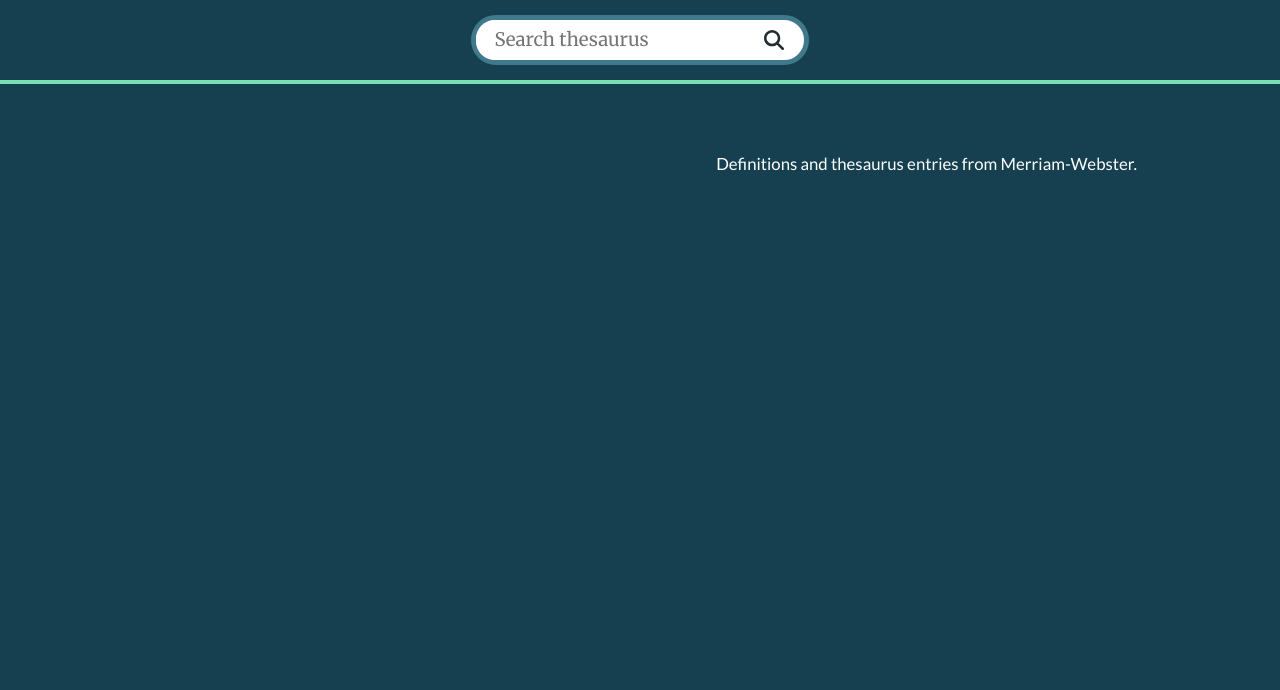
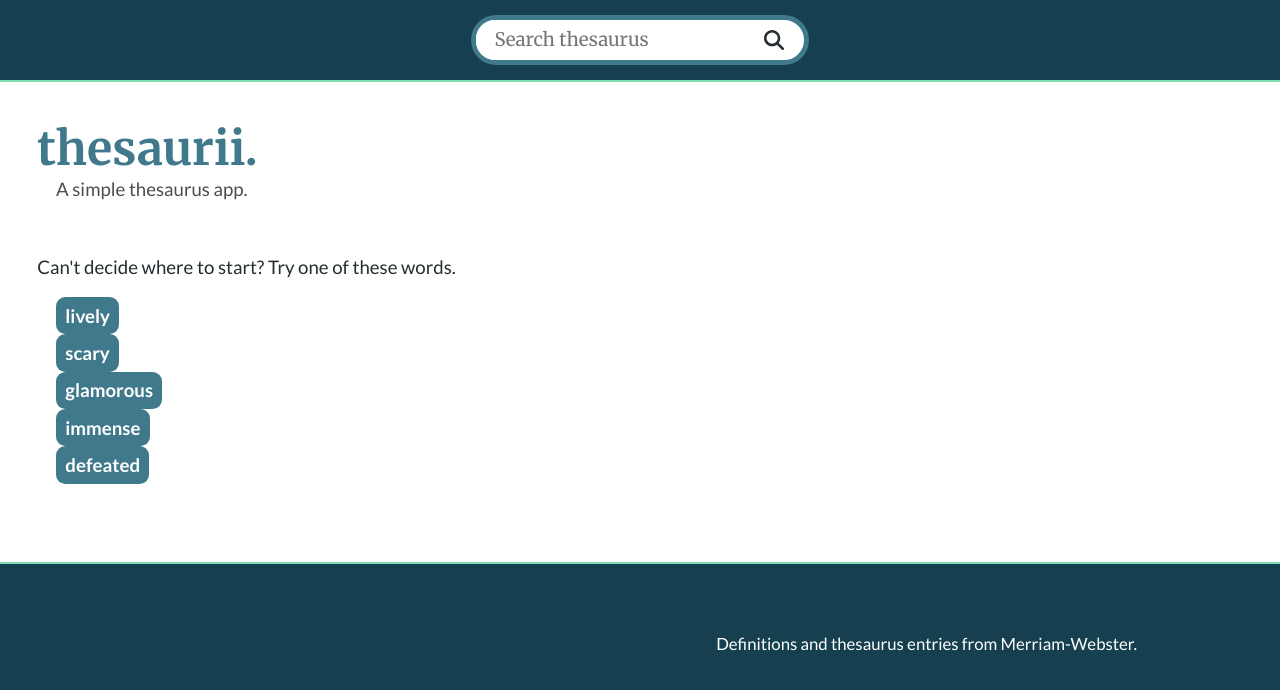
Before and after one commit to christinesn/thesaurus, a React (Create React App) app: page / in a window 1280 px wide. Shown: the top 690 px of the page. Built offline with nearby package versions, Linux system fonts and the light colour scheme.

Commit message:
Add basic welcome message

```diff
--- a/src/App.js
+++ b/src/App.js
@@ -8,6 +8,7 @@ import Header from './Header';
 import Nyms from './Nyms';
 import Footer from './Footer';
 import ErrorMessage from './ErrorMessage';
+import Welcome from './Welcome';
 
 function App () {
     const [data, setData] = useState(null)
@@ -62,6 +63,7 @@ function App () {
     return (
         <div className="app">
             <Header handleSearch={handleSearch} />
+            {!loading && !error && !data && !notFound && !offensive && <Welcome handleSearch={handleSearch} />}
             {loading && <Loading />}
             {error && <ErrorMessage error={error} />}
             {!loading && !error && (notFound || offensive) && (
--- /dev/null
+++ b/src/Welcome.css
@@ -0,0 +1,22 @@
+.welcome {
+    background: white;
+    width: 100%;
+    padding: 2em;
+    min-height: 60vh;
+}
+
+.big-welcome {
+    font-size: 2.5em;
+    color: var(--secondary-color);
+    font-weight: bold;
+    font-family: var(--display-font);
+}
+
+.welcome-description {
+    padding-left: 1em;
+    color: rgba(0,0,0,0.7);
+}
+
+.prompt {
+    margin-top: 3em;
+}
--- /dev/null
+++ b/src/Welcome.js
@@ -0,0 +1,30 @@
+import './Welcome.css';
+
+const exampleWords = [
+    "lively",
+    "scary",
+    "glamorous",
+    "immense",
+    "defeated"
+]
+
+function Welcome ({ handleSearch }) {
+    return (
+        <div className="welcome">
+            <div className="big-welcome">thesaurii.</div>
+            <div className="welcome-description">A simple thesaurus app.</div>
+            <div className="prompt">Can't decide where to start? Try one of these words.</div>
+            <div className="examples nyms">
+                {exampleWords.map(word => (
+                    <div className="nym-container">
+                        <button class="nym syn" onClick={() => handleSearch(word)}>
+                            {word}
+                        </button>
+                    </div>
+                ))}
+            </div>
+        </div>
+    )
+}
+
+export default Welcome
```
